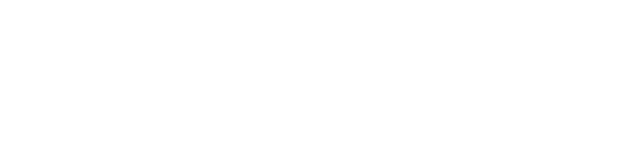
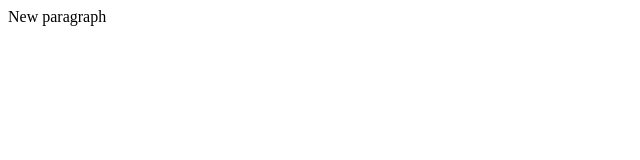
Before and after one commit to silverpenguin15/Git-Collaboration, a plain HTML site: page index.html in a window 1280 px wide. Shown: the whole page, without its empty margins (0-640 px from the left). Drawn offline with Linux system fonts and the light colour scheme.

Commit message:
Added new paragraph

```diff
--- a/index.html
+++ b/index.html
@@ -4,5 +4,7 @@
     <meta name="viewport" content="width=device-width, initial-scale=1.0" />
     <title>Document</title>
   </head>
-  <body></body>
+  <body>
+    <p>New paragraph</p>
+  </body>
 </html>
```
